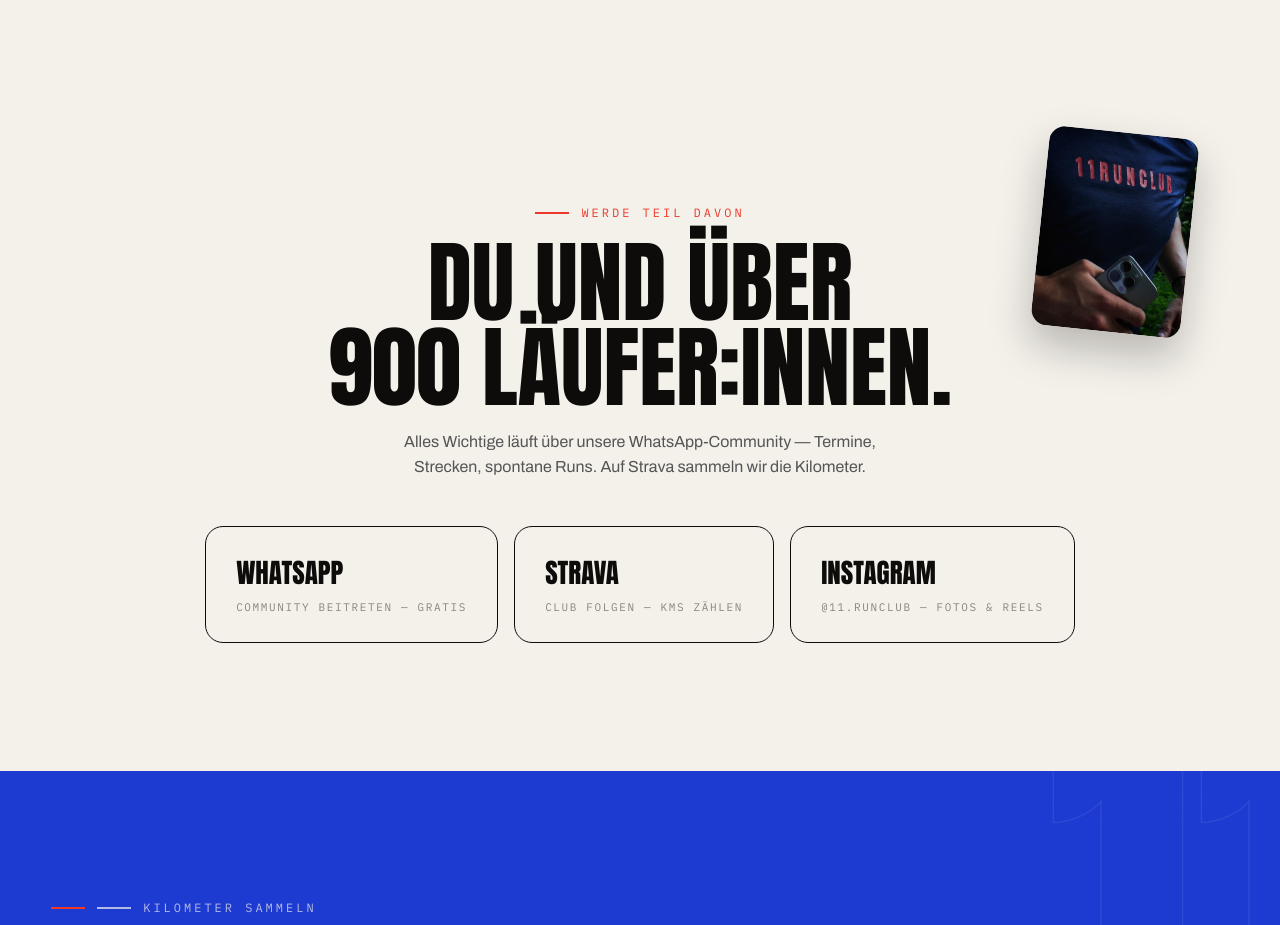
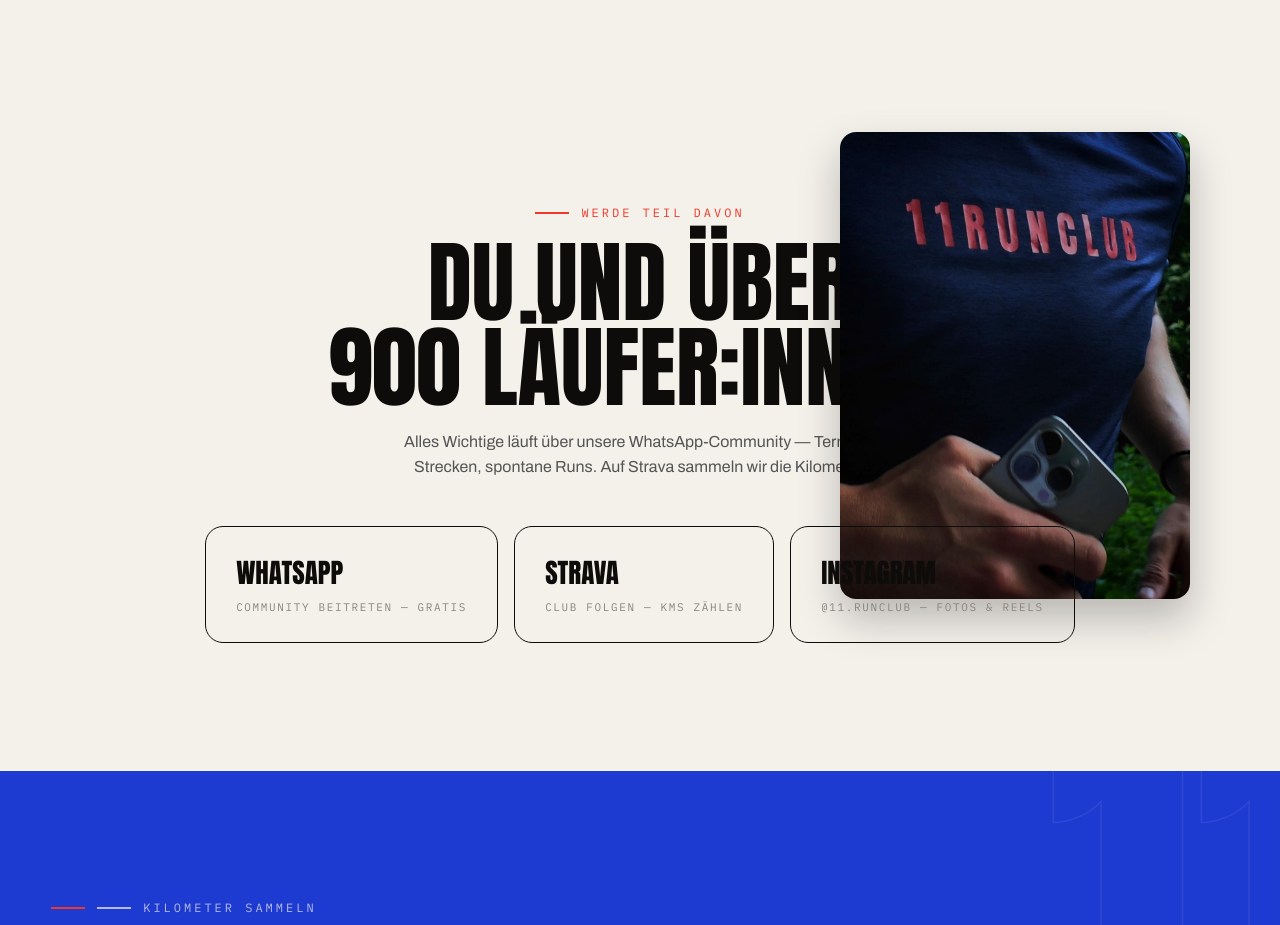
Before and after one commit to hedgetocash/11runclub_website, a Next.js app: page / in a window 1280 px wide. Shown: the part 5120-6045 px from the top of the page. Built offline with nearby package versions, Linux system fonts and the light colour scheme.

Commit message:
änderungen am Bild

```diff
--- a/app/page.tsx
+++ b/app/page.tsx
@@ -1483,11 +1483,10 @@
 						position: 'absolute',
 						top: '8%',
 						right: '7%',
-						width: 150,
+						width: 350,
 						aspectRatio: '3 / 4',
 						borderRadius: 16,
 						overflow: 'hidden',
-						transform: 'rotate(6deg)',
 						boxShadow: '0 20px 40px rgba(13,12,11,0.25)',
 					}}
 				>
@@ -1495,7 +1494,7 @@
 						src={ShirtImg}
 						alt="11RUNCLUB Shirt"
 						fill
-						sizes="150px"
+						sizes="350px"
 						style={{ objectFit: 'cover' }}
 					/>
 				</div>
```
